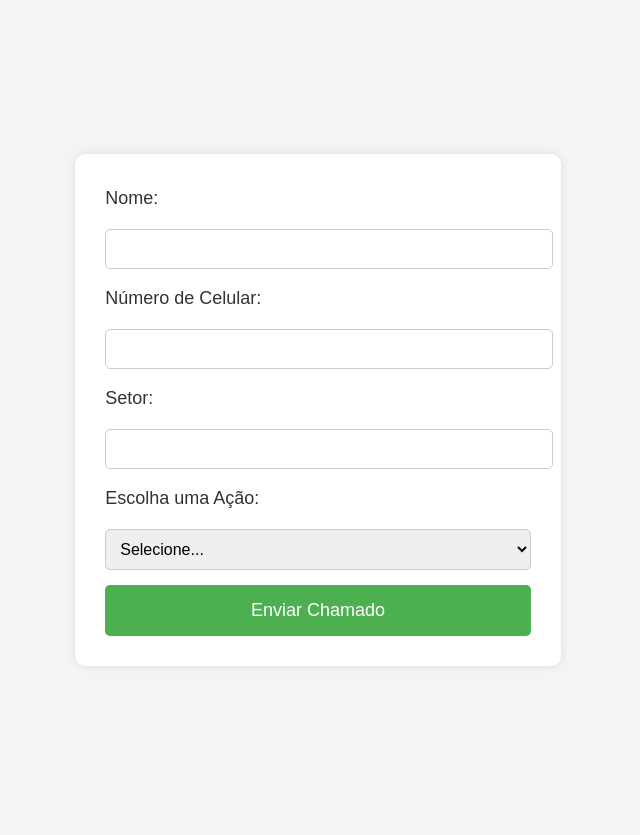
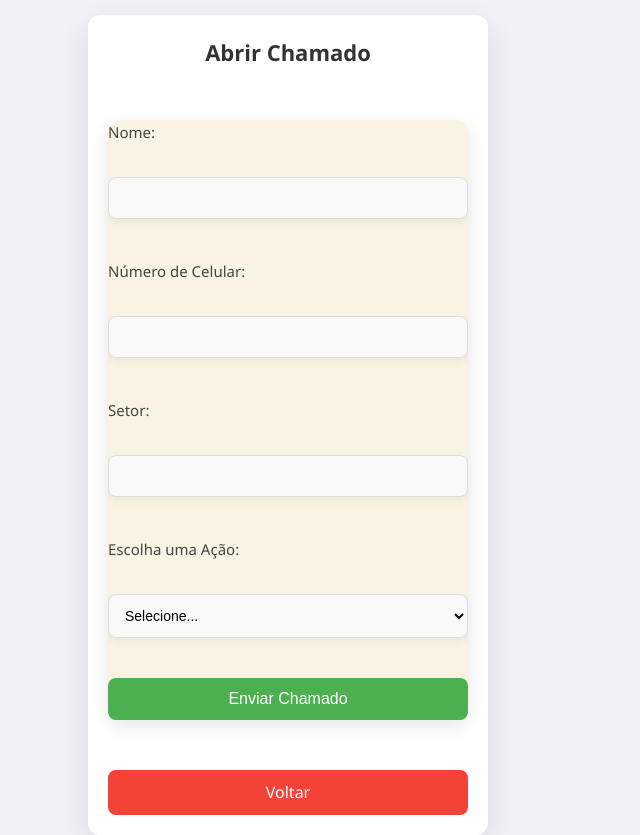
Before and after one commit to laviniasa/selbmanager, a Flask app: page /chamado in a window 1280 px wide. Shown: the whole page, without its empty margins (352-992 px from the left). Before the commit the page ends 636 px from the top, so only its background shows below. Run offline with Flask 3, Linux system fonts and the light colour scheme.

Commit message:
Update chamado.html

```diff
--- a/gerenciador_estoque/templates/chamado.html
+++ b/gerenciador_estoque/templates/chamado.html
@@ -6,97 +6,165 @@
     <title>Abrir Chamado</title>
     <link rel="stylesheet" href="{{ url_for('static', filename='styles.css') }}">
     <style>
-        body {
-            font-family: Arial, sans-serif;
+        /* Reset básico */
+        * {
             margin: 0;
             padding: 0;
-            background-color: #f4f4f4;
+            box-sizing: border-box;
+        }
+
+        body {
+            font-family: 'Segoe UI', Tahoma, Geneva, Verdana, sans-serif;
+            background-color: #f0f2f5;
             display: flex;
             justify-content: center;
             align-items: center;
             height: 100vh;
-            flex-direction: column;
+            padding: 10px;
+            margin: 0;
+            overflow: hidden;
         }
 
-        header {
-            background-color: #333;
-            color: white;
-            padding: 10px 0;
+        .container {
             width: 100%;
+            max-width: 400px;  /* Tamanho menor */
+            background-color: #fff;
+            border-radius: 12px;
+            box-shadow: 0 10px 30px rgba(0, 0, 0, 0.1);
+            padding: 20px;
             text-align: center;
+            box-sizing: border-box;
+            transform: translateY(-50px);
+            animation: slideIn 0.6s ease-out forwards;
         }
 
-        section {
-            text-align: center;
-            margin-top: 20px;
+        h1 {
+            font-size: 22px;
+            margin-bottom: 20px;
+            color: #333;
+            animation: fadeIn 1s ease-out forwards;
         }
 
         form {
-            background-color: white;
-            padding: 30px;
-            border-radius: 10px;
-            box-shadow: 0px 0px 10px rgba(0, 0, 0, 0.1);
-            width: 100%;
-            max-width: 500px;
+            display: flex;
+            flex-direction: column;
+            gap: 20px;
             text-align: left;
+            opacity: 0;
+            animation: fadeInForm 1.2s ease-out forwards;
         }
 
         label {
-            font-size: 18px;
-            margin-bottom: 8px;
-            display: block;
+            font-size: 15px;
+            color: #444;
+            margin-bottom: 5px;
         }
 
         input, select, textarea {
             width: 100%;
-            padding: 10px;
-            font-size: 16px;
-            margin-bottom: 15px;
-            border-radius: 5px;
-            border: 1px solid #ccc;
+            padding: 12px;
+            font-size: 14px;
+            border: 1px solid #ddd;
+            border-radius: 8px;
+            background-color: #f9f9f9;
+            transition: border 0.3s ease, background-color 0.3s ease;
+            box-shadow: 0 4px 8px rgba(0, 0, 0, 0.05);
+        }
+
+        input:focus, select:focus, textarea:focus {
+            border: 1px solid #4CAF50;
+            outline: none;
+            background-color: #eef9e6;
+        }
+
+        textarea {
+            resize: vertical;
         }
 
         button {
             background-color: #4CAF50;
-            color: white;
-            font-size: 18px;
-            padding: 15px 30px;
+            color: #fff;
+            font-size: 16px;
+            padding: 12px;
             border: none;
-            border-radius: 5px;
+            border-radius: 8px;
             cursor: pointer;
-            width: 100%;
+            transition: background-color 0.3s ease, transform 0.2s ease;
         }
 
         button:hover {
             background-color: #45a049;
+            transform: translateY(-2px);
         }
 
         button:active {
             background-color: #388e3c;
+            transform: translateY(1px);
         }
 
         .back-btn {
             margin-top: 20px;
-            display: block;
+            display: inline-block;
             background-color: #f44336;
-            color: white;
+            color: #fff;
             padding: 10px 20px;
-            border-radius: 5px;
+            border-radius: 8px;
             text-align: center;
             text-decoration: none;
+            transition: background-color 0.3s ease, transform 0.2s ease;
         }
 
         .back-btn:hover {
             background-color: #e53935;
+            transform: translateY(-2px);
+        }
+
+        .back-btn:active {
+            background-color: #c62828;
+            transform: translateY(1px);
         }
 
         .hidden {
             display: none;
         }
+
+        /* Animações */
+        @keyframes fadeIn {
+            0% { opacity: 0; transform: translateY(20px); }
+            100% { opacity: 1; transform: translateY(0); }
+        }
+
+        @keyframes fadeInForm {
+            0% { opacity: 0; }
+            100% { opacity: 1; }
+        }
+
+        @keyframes slideIn {
+            0% { transform: translateY(-100px); }
+            100% { transform: translateY(0); }
+        }
+
+        /* Responsividade para telas pequenas */
+        @media (max-width: 480px) {
+            .container {
+                max-width: 90%;
+                padding: 15px;
+            }
+
+            h1 {
+                font-size: 20px;
+            }
+
+            input, select, textarea, button {
+                font-size: 14px;
+                padding: 10px;
+            }
+        }
     </style>
 </head>
 <body>
-    <section>
+    <div class="container">
+        <h1>Abrir Chamado</h1>
         <form action="{{ url_for('processar_chamado') }}" method="POST">
             <label for="nome">Nome:</label>
             <input type="text" id="nome" name="nome" required>
@@ -151,7 +219,9 @@
             <button type="submit">Enviar Chamado</button>
         </form>
 
-    </section>
+        <!-- Botão de Voltar -->
+        <a href="javascript:history.back()" class="back-btn">Voltar</a>
+    </div>
 
     <script>
         function mostrarOpcoes() {
```
